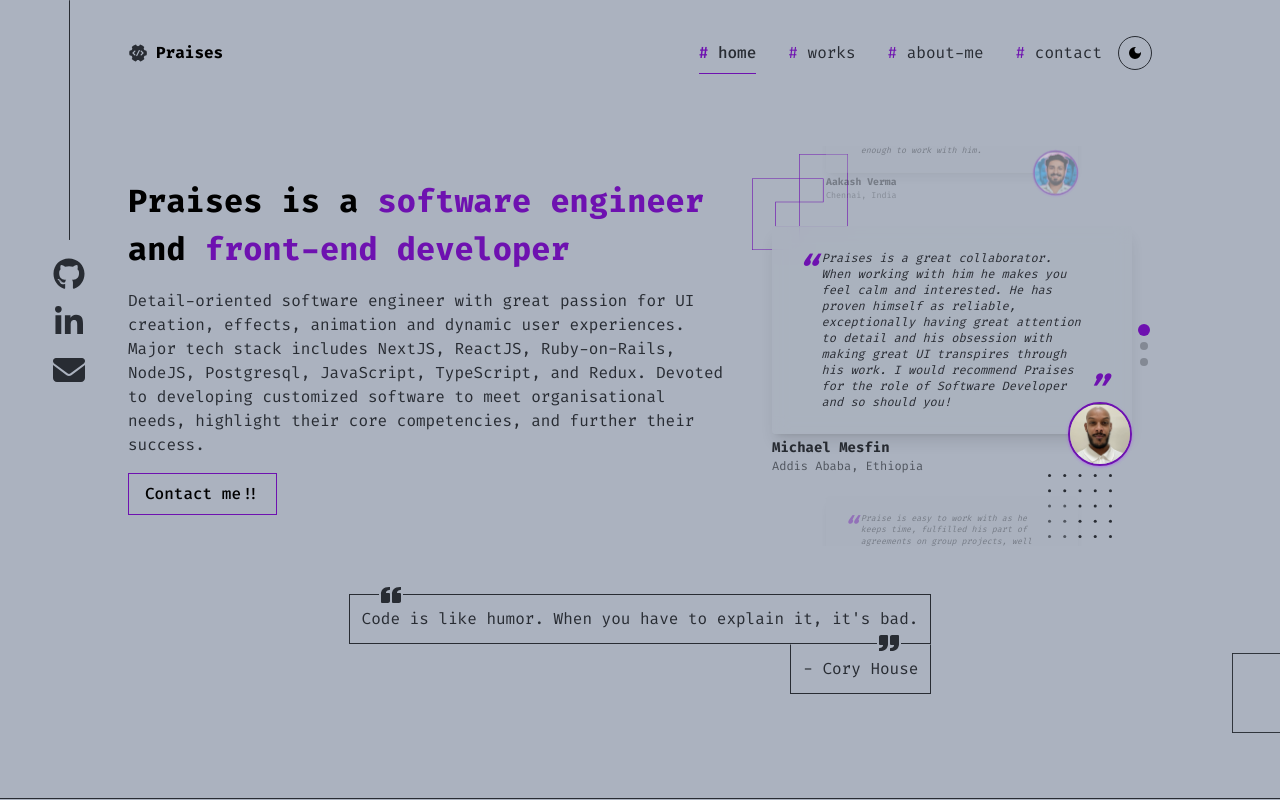
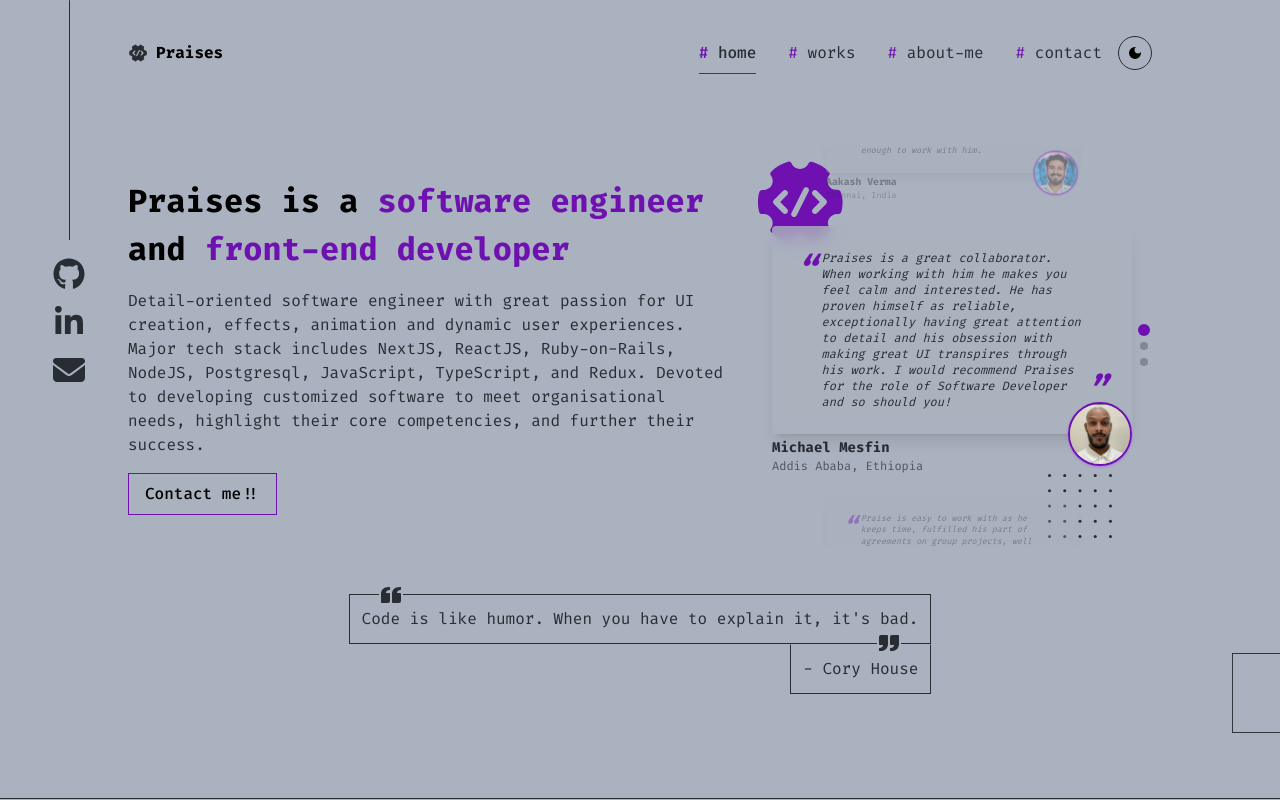
Before and after one commit to sid-2105/portfolio, a Next.js app: page / in a window 1280 px wide. Shown: the top 800 px of the page. Built offline with nearby package versions, Linux system fonts and the light colour scheme.

Commit message:
feat: replace DesignSVG with logo

```diff
--- a/components/assets/DesignSVG.js
+++ b/components/assets/DesignSVG.js
@@ -6,19 +6,34 @@ const DesignSVG = ({ className }) => {
   const { resolvedTheme } = useTheme();
 
   return (
+    // <svg
+    //   // width="156" height="156"
+    //   className={className}
+    //   viewBox="0 0 156 156" fill="none" xmlns="http://www.w3.org/2000/svg">
+    //   <mask id="path-1-inside-1_64_1298" fill="white">
+    //     <path fillRule="evenodd" clipRule="evenodd" d="M0 39.75H38.75H77.5V78.5H38.75V117.25H77.5V156H38.75H0V117.25V78.5V39.75Z" />
+    //   </mask>
+    //   <path d="M0 39.75V38.75H-1V39.75H0ZM77.5 39.75H78.5V38.75H77.5V39.75ZM77.5 78.5V79.5H78.5V78.5H77.5ZM38.75 78.5V77.5H37.75V78.5H38.75ZM38.75 117.25H37.75V118.25H38.75V117.25ZM77.5 117.25H78.5V116.25H77.5V117.25ZM77.5 156V157H78.5V156H77.5ZM0 156H-1V157H0V156ZM38.75 38.75H0V40.75H38.75V38.75ZM77.5 38.75H38.75V40.75H77.5V38.75ZM78.5 78.5V39.75H76.5V78.5H78.5ZM38.75 79.5H77.5V77.5H38.75V79.5ZM39.75 117.25V78.5H37.75V117.25H39.75ZM38.75 118.25H77.5V116.25H38.75V118.25ZM76.5 117.25V156H78.5V117.25H76.5ZM77.5 155H38.75V157H77.5V155ZM0 157H38.75V155H0V157ZM-1 117.25V156H1V117.25H-1ZM-1 78.5V117.25H1V78.5H-1ZM-1 39.75V78.5H1V39.75H-1Z" fill={` ${resolvedTheme === "dark" ? "#c778dd" : "#6e11b0"}`} mask="url(#path-1-inside-1_64_1298)" />
+    //   <mask id="path-3-outside-2_64_1298" maskUnits="userSpaceOnUse" x="76.5" y="0" width="80" height="119" fill="black">
+    //     <rect fill="white" x="76.5" width="80" height="119" />
+    //     <path fillRule="evenodd" clipRule="evenodd" d="M77.5 1H116.25H155V39.75V78.5V117.25H116.25H77.5V78.5H116.25V39.75H77.5V1Z" />
+    //   </mask>
+    //   <path d="M77.5 1V0H76.5V1H77.5ZM155 1H156V0H155V1ZM155 117.25V118.25H156V117.25H155ZM77.5 117.25H76.5V118.25H77.5V117.25ZM77.5 78.5V77.5H76.5V78.5H77.5ZM116.25 78.5V79.5H117.25V78.5H116.25ZM116.25 39.75H117.25V38.75H116.25V39.75ZM77.5 39.75H76.5V40.75H77.5V39.75ZM116.25 0H77.5V2H116.25V0ZM155 0H116.25V2H155V0ZM156 39.75V1H154V39.75H156ZM156 78.5V39.75H154V78.5H156ZM156 117.25V78.5H154V117.25H156ZM116.25 118.25H155V116.25H116.25V118.25ZM116.25 116.25H77.5V118.25H116.25V116.25ZM78.5 117.25V78.5H76.5V117.25H78.5ZM77.5 79.5H116.25V77.5H77.5V79.5ZM115.25 39.75V78.5H117.25V39.75H115.25ZM77.5 40.75H116.25V38.75H77.5V40.75ZM76.5 1V39.75H78.5V1H76.5Z" fill={` ${resolvedTheme === "dark" ? "#c778dd" : "#6e11b0"}`} mask="url(#path-3-outside-2_64_1298)" />
+    // </svg>
     <svg
-      // width="156" height="156"
+      version="1.1"
+      id="Icons"
+      viewBox="0 0 32 32"
+      // width={size}
+      // height={size}
       className={className}
-      viewBox="0 0 156 156" fill="none" xmlns="http://www.w3.org/2000/svg">
-      <mask id="path-1-inside-1_64_1298" fill="white">
-        <path fillRule="evenodd" clipRule="evenodd" d="M0 39.75H38.75H77.5V78.5H38.75V117.25H77.5V156H38.75H0V117.25V78.5V39.75Z" />
-      </mask>
-      <path d="M0 39.75V38.75H-1V39.75H0ZM77.5 39.75H78.5V38.75H77.5V39.75ZM77.5 78.5V79.5H78.5V78.5H77.5ZM38.75 78.5V77.5H37.75V78.5H38.75ZM38.75 117.25H37.75V118.25H38.75V117.25ZM77.5 117.25H78.5V116.25H77.5V117.25ZM77.5 156V157H78.5V156H77.5ZM0 156H-1V157H0V156ZM38.75 38.75H0V40.75H38.75V38.75ZM77.5 38.75H38.75V40.75H77.5V38.75ZM78.5 78.5V39.75H76.5V78.5H78.5ZM38.75 79.5H77.5V77.5H38.75V79.5ZM39.75 117.25V78.5H37.75V117.25H39.75ZM38.75 118.25H77.5V116.25H38.75V118.25ZM76.5 117.25V156H78.5V117.25H76.5ZM77.5 155H38.75V157H77.5V155ZM0 157H38.75V155H0V157ZM-1 117.25V156H1V117.25H-1ZM-1 78.5V117.25H1V78.5H-1ZM-1 39.75V78.5H1V39.75H-1Z" fill={` ${resolvedTheme === "dark" ? "#c778dd" : "#6e11b0"}`} mask="url(#path-1-inside-1_64_1298)" />
-      <mask id="path-3-outside-2_64_1298" maskUnits="userSpaceOnUse" x="76.5" y="0" width="80" height="119" fill="black">
-        <rect fill="white" x="76.5" width="80" height="119" />
-        <path fillRule="evenodd" clipRule="evenodd" d="M77.5 1H116.25H155V39.75V78.5V117.25H116.25H77.5V78.5H116.25V39.75H77.5V1Z" />
-      </mask>
-      <path d="M77.5 1V0H76.5V1H77.5ZM155 1H156V0H155V1ZM155 117.25V118.25H156V117.25H155ZM77.5 117.25H76.5V118.25H77.5V117.25ZM77.5 78.5V77.5H76.5V78.5H77.5ZM116.25 78.5V79.5H117.25V78.5H116.25ZM116.25 39.75H117.25V38.75H116.25V39.75ZM77.5 39.75H76.5V40.75H77.5V39.75ZM116.25 0H77.5V2H116.25V0ZM155 0H116.25V2H155V0ZM156 39.75V1H154V39.75H156ZM156 78.5V39.75H154V78.5H156ZM156 117.25V78.5H154V117.25H156ZM116.25 118.25H155V116.25H116.25V118.25ZM116.25 116.25H77.5V118.25H116.25V116.25ZM78.5 117.25V78.5H76.5V117.25H78.5ZM77.5 79.5H116.25V77.5H77.5V79.5ZM115.25 39.75V78.5H117.25V39.75H115.25ZM77.5 40.75H116.25V38.75H77.5V40.75ZM76.5 1V39.75H78.5V1H76.5Z" fill={` ${resolvedTheme === "dark" ? "#c778dd" : "#6e11b0"}`} mask="url(#path-3-outside-2_64_1298)" />
+      xmlns="http://www.w3.org/2000/svg"
+    >
+
+      <path
+        fill={` ${resolvedTheme === "dark" ? "#c778dd" : "#6e11b0"}`}
+        d="M29.6,12.7c-0.1-0.5-0.6-0.8-1.1-0.8c-1.2,0.2-2.4-0.4-3-1.5c-0.6-1-0.5-2.4,0.2-3.3c0.3-0.4,0.3-1-0.1-1.3  C24,4.3,22.1,3.2,20,2.6c-0.5-0.1-1,0.1-1.2,0.6C18.3,4.3,17.2,5,16,5s-2.3-0.7-2.8-1.8C13,2.7,12.5,2.4,12,2.6  C9.9,3.2,8,4.3,6.4,5.9C6,6.2,6,6.8,6.3,7.2c0.7,1,0.8,2.3,0.2,3.3c-0.6,1-1.8,1.6-3,1.5c-0.5-0.1-1,0.3-1.1,0.8  C2.1,13.8,2,14.9,2,16s0.1,2.2,0.4,3.3C2.5,19.8,3,20.1,3.5,20c1.2-0.2,2.4,0.4,3,1.5c0.6,1,0.5,2.4-0.2,3.3c-0.3,0.4-0.3,1,0.1,1.3  c1.6,1.5,3.6,2.7,5.7,3.3c0.5,0.1,1-0.1,1.2-0.6c0.5-1.1,1.6-1.8,2.8-1.8s2.3,0.7,2.8,1.8c0.2,0.4,0.5,0.6,0.9,0.6  c0.1,0,0.2,0,0.3,0c2.1-0.6,4.1-1.8,5.7-3.3c0.4-0.4,0.4-0.9,0.1-1.3c-0.7-1-0.8-2.3-0.2-3.3c0.6-1,1.8-1.6,3-1.5  c0.5,0.1,1-0.3,1.1-0.8c0.3-1.1,0.4-2.2,0.4-3.3S29.9,13.8,29.6,12.7z M11.7,18.3c0.4,0.4,0.4,1,0,1.4C11.5,19.9,11.3,20,11,20  s-0.5-0.1-0.7-0.3l-3-3c-0.4-0.4-0.4-1,0-1.4l3-3c0.4-0.4,1-0.4,1.4,0s0.4,1,0,1.4L9.4,16L11.7,18.3z M18.9,12.4l-4,8  C14.7,20.8,14.4,21,14,21c-0.2,0-0.3,0-0.4-0.1c-0.5-0.2-0.7-0.8-0.4-1.3l4-8c0.2-0.5,0.8-0.7,1.3-0.4C18.9,11.4,19.1,12,18.9,12.4z   M24.7,16.7l-3,3C21.5,19.9,21.3,20,21,20s-0.5-0.1-0.7-0.3c-0.4-0.4-0.4-1,0-1.4l2.3-2.3l-2.3-2.3c-0.4-0.4-0.4-1,0-1.4  s1-0.4,1.4,0l3,3C25.1,15.7,25.1,16.3,24.7,16.7z"
+      />
     </svg>
   )
 };
```
